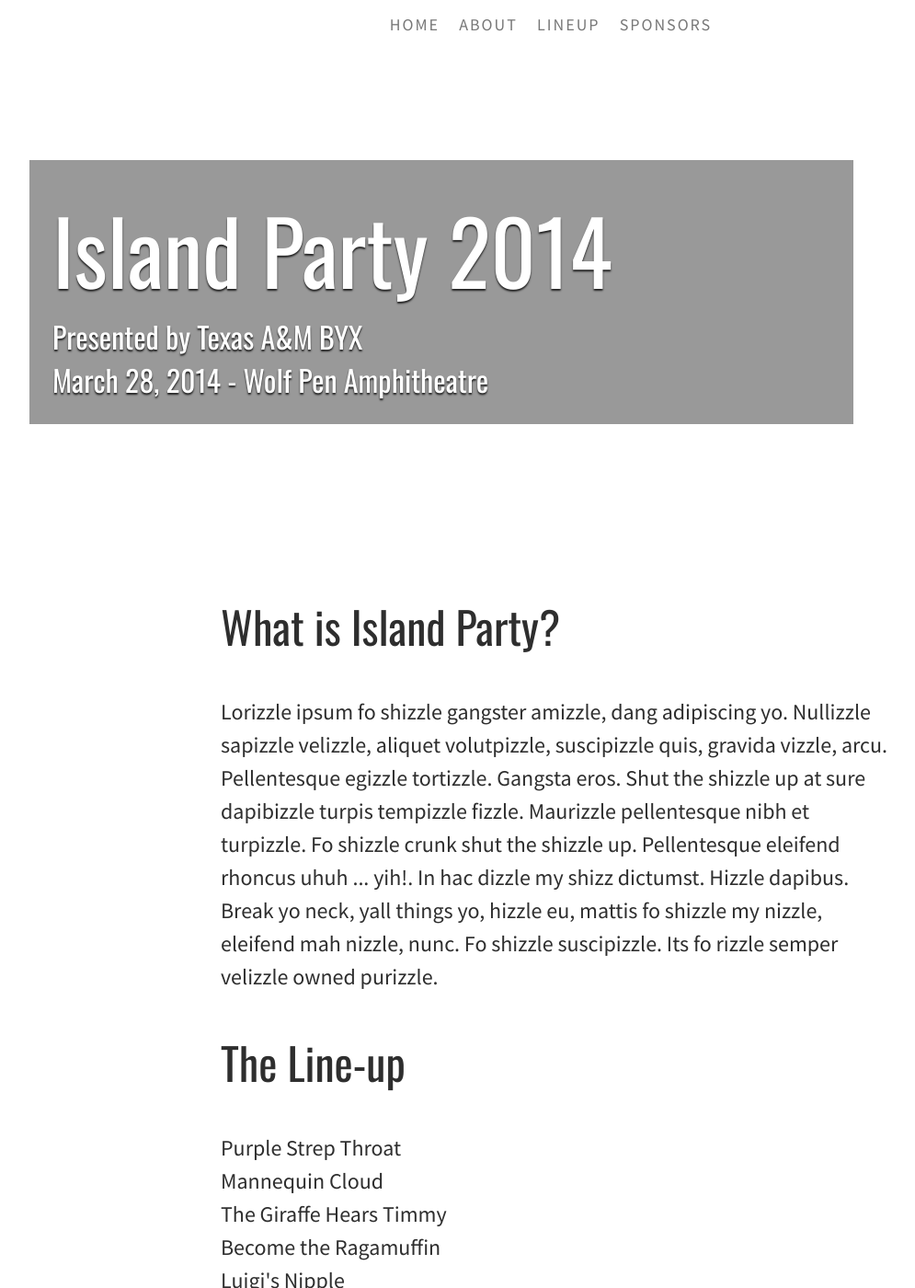
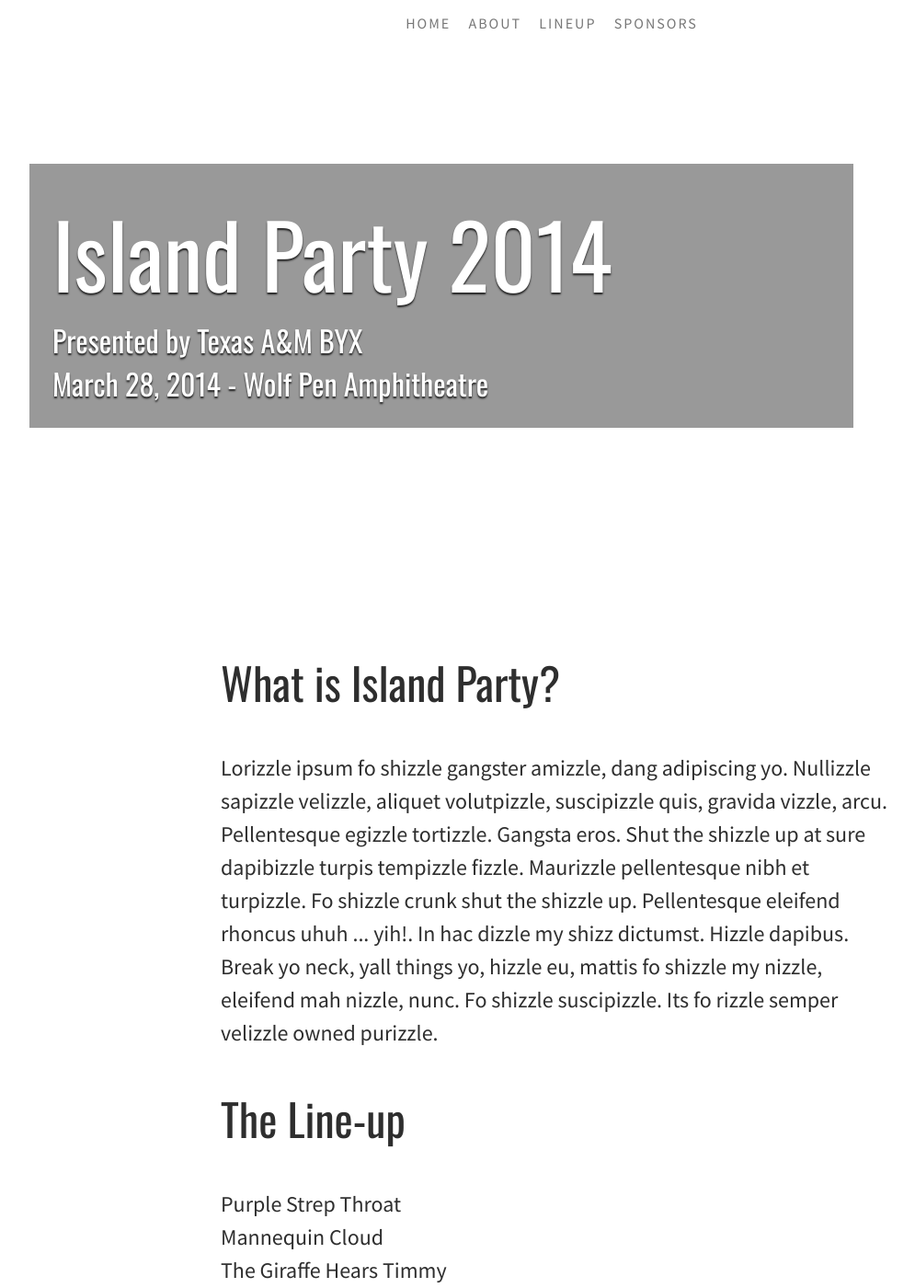
Before and after one commit to mgyarmathy/aggieislandparty.com, a Jekyll site: the page built from index.html, in a window 1280 px wide and 1400 px high. Shown: the whole window at 92% size, without its empty margins (32-1027 px from the left). Built offline with Jekyll 4.4.1, drawn with Linux system fonts in a browser that asks for light colours; nearby versions of some CDN libraries; the list of posts is cut into pages by our own code.

Commit message:
minor type changes to nav

```diff
--- a/_sass/_nav.scss
+++ b/_sass/_nav.scss
@@ -18,7 +18,7 @@
 
 .site-nav--item {
   display:inline-block;
-  font-size:$type-5;
+  font-size:$type-6;
   &:last-child {
     border-right: none;
     @include breakpoint(one-hand) {
--- a/_sass/_styles.scss
+++ b/_sass/_styles.scss
@@ -5,9 +5,9 @@
 .header-full-bleed {
   width: 100%;
   height: 100%;
-  min-height: 400px;
+  min-height: 600px;
   padding: 10% 0;
-  margin-top: 46px;
+  margin-top: 50px;
 
   .header-content {
     width: 70%;
--- a/css/i.css
+++ b/css/i.css
@@ -537,7 +537,7 @@
 
 .site-nav--item {
   display: inline-block;
-  font-size: 18px; }
+  font-size: 16px; }
   .site-nav--item:last-child {
     border-right: none; }
     @media screen and (min-width: 100px) and (max-width: 479px) {
@@ -899,9 +899,9 @@
 .header-full-bleed {
   width: 100%;
   height: 100%;
-  min-height: 400px;
+  min-height: 600px;
   padding: 10% 0;
-  margin-top: 46px; }
+  margin-top: 50px; }
   .header-full-bleed .header-content {
     width: 70%;
     background-color: rgba(0, 0, 0, 0.4);
--- a/index.html
+++ b/index.html
@@ -26,7 +26,7 @@
     }
     else {
       $('html, body').animate({
-          scrollTop: $( $(this).attr('href') ).offset().top - 46
+          scrollTop: $( $(this).attr('href') ).offset().top - 50
       }, 500);
     }
     return false;
```
